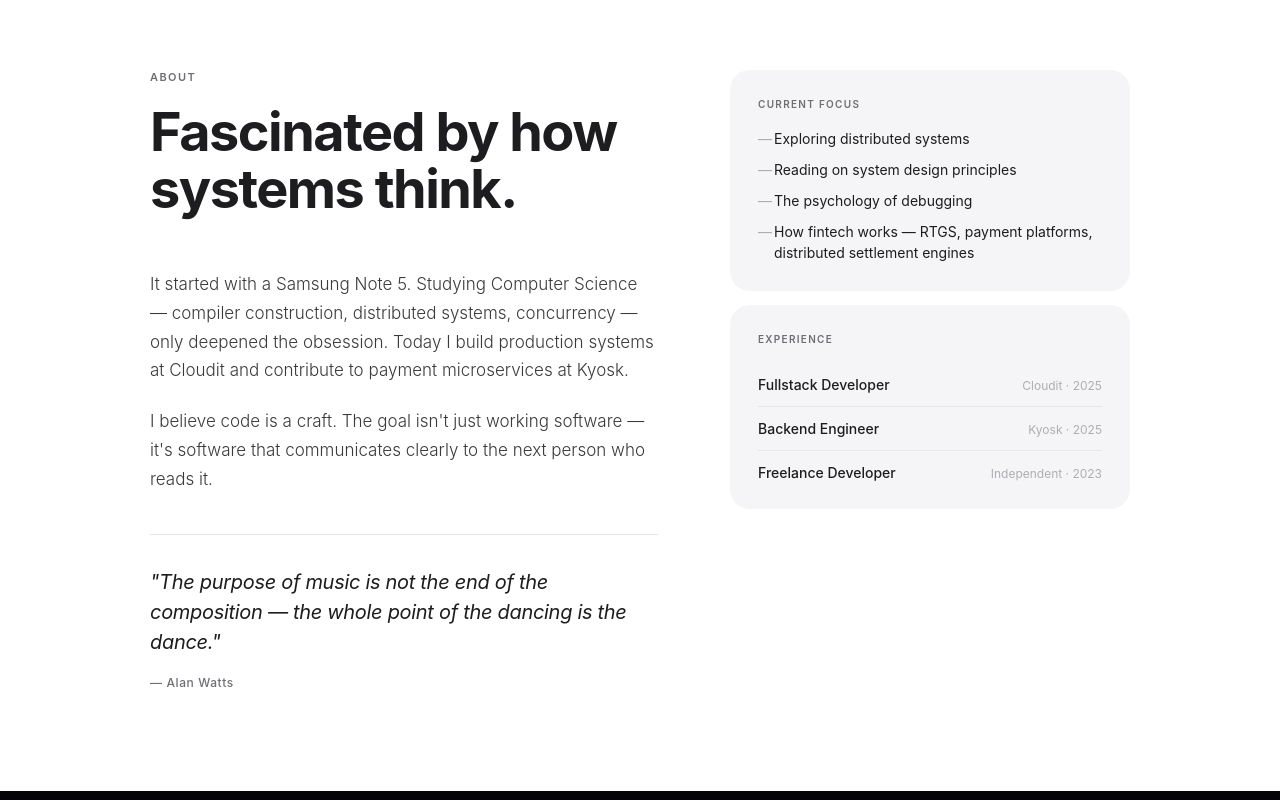
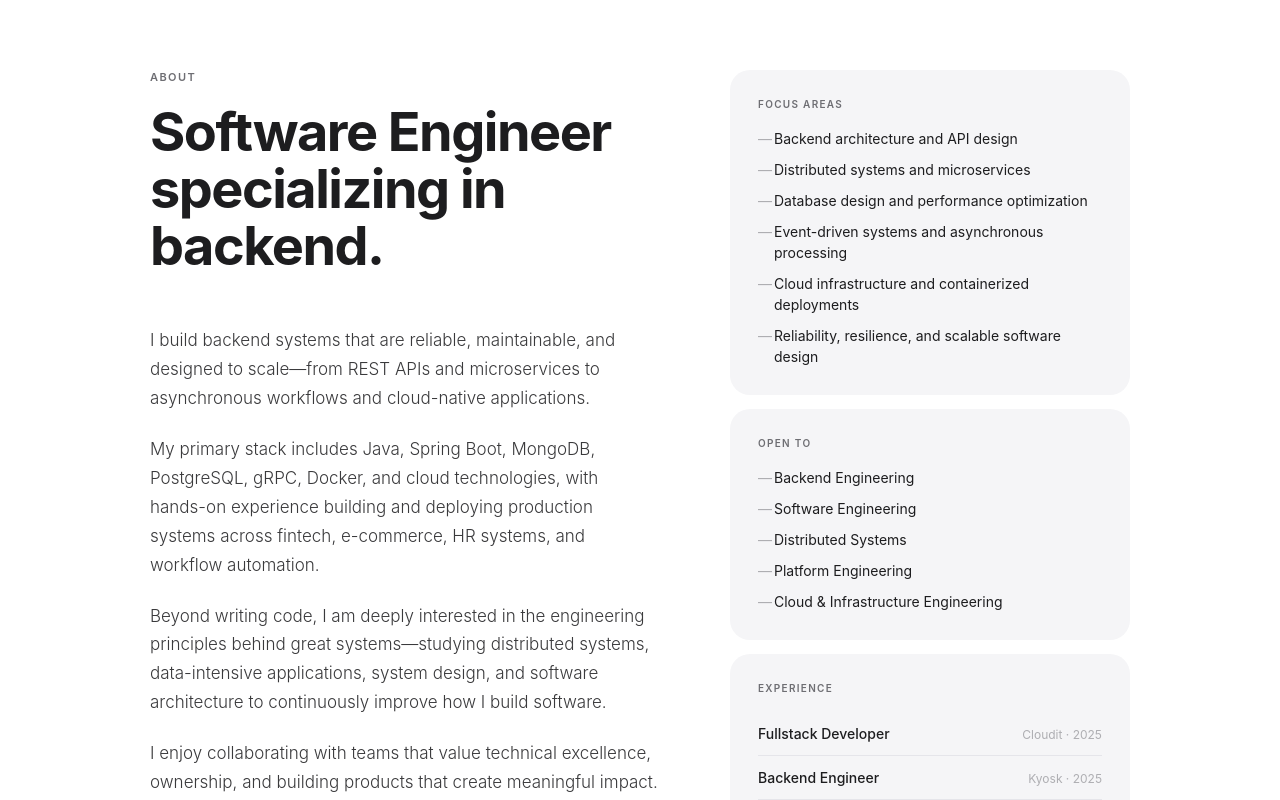
Before and after one commit to markmumba/laughing-spork, a React (Vite) app: page / in a window 1280 px wide. Shown: the part 1400-2200 px from the top of the page. Built offline with nearby package versions, Linux system fonts and the light colour scheme; no server answers.

Commit message:
update(about): rewrite bio to focus on backend engineering
Replaced personal narrative with professional positioning —
backend engineering, distributed systems, stack, focus areas,
and open roles.

```diff
--- a/src/components/About.tsx
+++ b/src/components/About.tsx
@@ -11,36 +11,49 @@ export default function About() {
           <div className="about__left">
             <p className="section__eyebrow">ABOUT</p>
             <h2 className="section__headline">
-              Fascinated by how
+              Software Engineer
               <br />
-              systems think.
+              specializing in backend.
             </h2>
             <p className="about__body">
-              It started with a Samsung Note 5. Studying Computer Science — compiler
-              construction, distributed systems, concurrency — only deepened the obsession.
-              Today I build production systems at Cloudit and contribute to payment
-              microservices at Kyosk.
+              I build backend systems that are reliable, maintainable, and designed to scale—from
+              REST APIs and microservices to asynchronous workflows and cloud-native applications.
             </p>
             <p className="about__body">
-              I believe code is a craft. The goal isn't just working software — it's
-              software that communicates clearly to the next person who reads it.
+              My primary stack includes Java, Spring Boot, MongoDB, PostgreSQL, gRPC, Docker, and
+              cloud technologies, with hands-on experience building and deploying production systems
+              across fintech, e-commerce, HR systems, and workflow automation.
             </p>
-            <blockquote className="about__quote">
-              <p>
-                "The purpose of music is not the end of the composition — the whole point
-                of the dancing is the dance."
-              </p>
-              <cite>— Alan Watts</cite>
-            </blockquote>
+            <p className="about__body">
+              Beyond writing code, I am deeply interested in the engineering principles behind great
+              systems—studying distributed systems, data-intensive applications, system design, and
+              software architecture to continuously improve how I build software.
+            </p>
+            <p className="about__body">
+              I enjoy collaborating with teams that value technical excellence, ownership, and
+              building products that create meaningful impact.
+            </p>
           </div>
           <div ref={gridRef} className="about__right stagger-reveal">
             <div className="about__card">
-              <p className="about__card-label">CURRENT FOCUS</p>
+              <p className="about__card-label">FOCUS AREAS</p>
               <ul className="about__focus-list">
-                <li>Exploring distributed systems</li>
-                <li>Reading on system design principles</li>
-                <li>The psychology of debugging</li>
-                <li>How fintech works — RTGS, payment platforms, distributed settlement engines</li>
+                <li>Backend architecture and API design</li>
+                <li>Distributed systems and microservices</li>
+                <li>Database design and performance optimization</li>
+                <li>Event-driven systems and asynchronous processing</li>
+                <li>Cloud infrastructure and containerized deployments</li>
+                <li>Reliability, resilience, and scalable software design</li>
+              </ul>
+            </div>
+            <div className="about__card">
+              <p className="about__card-label">OPEN TO</p>
+              <ul className="about__focus-list">
+                <li>Backend Engineering</li>
+                <li>Software Engineering</li>
+                <li>Distributed Systems</li>
+                <li>Platform Engineering</li>
+                <li>Cloud &amp; Infrastructure Engineering</li>
               </ul>
             </div>
             <div className="about__card">
```
